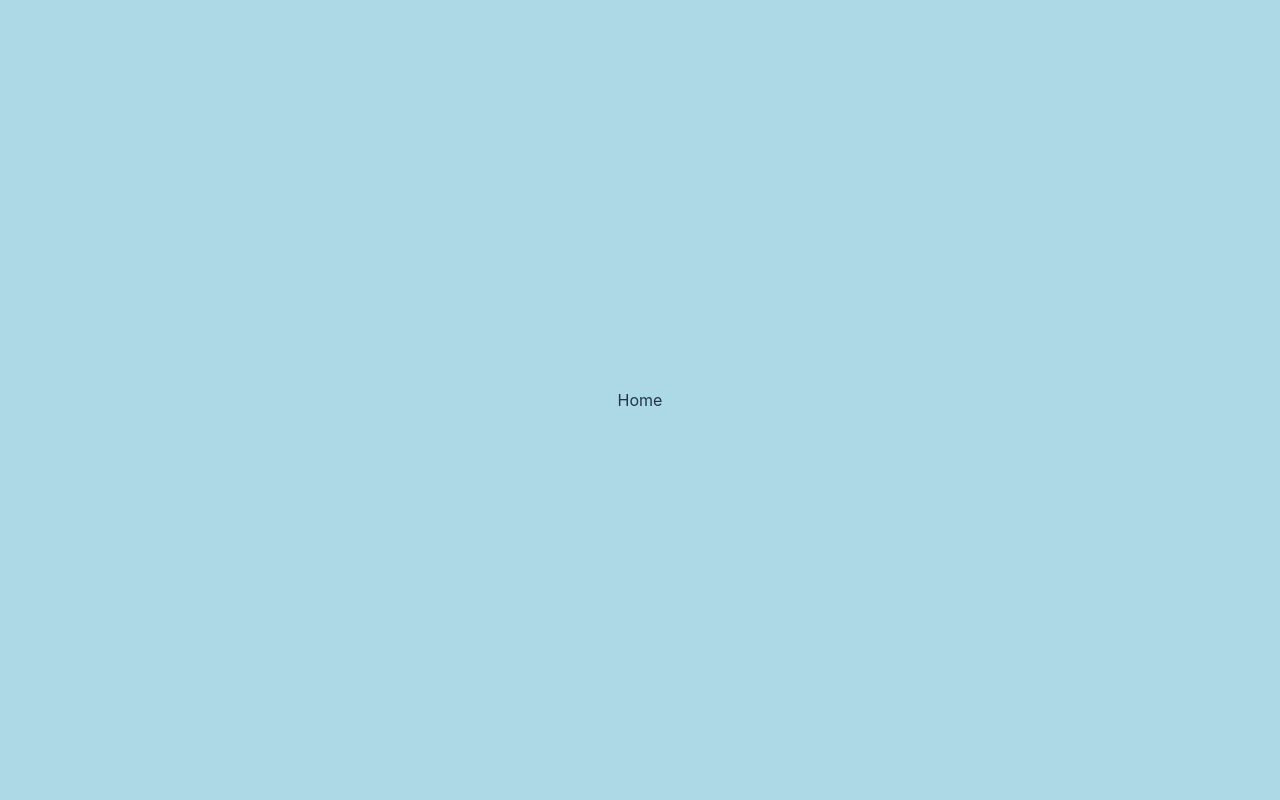
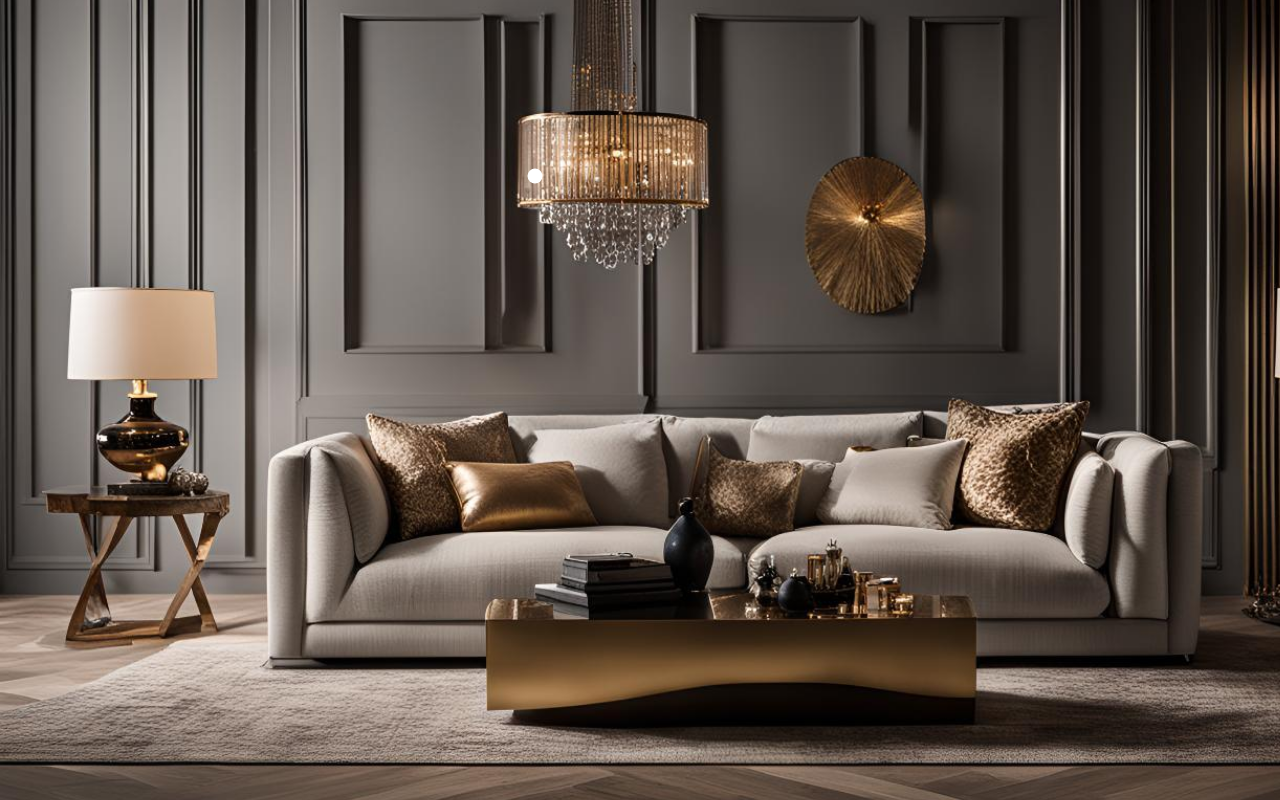
Before and after one commit to SyK5/Group_Final_Project, a React (Vite) app in the folder client/: page /#/ in a window 1280 px wide. Built offline with nearby package versions, Linux system fonts and the light colour scheme.

Commit message:
i try to get background with dot on the item what we wanna sell

```diff
--- a/client/package.json
+++ b/client/package.json
@@ -18,7 +18,6 @@
     "react-hook-form": "^7.53.0",
     "react-icons": "^5.3.0",
     "react-router-dom": "^6.27.0",
-    "sass": "^1.79.5",
     "scss": "^0.2.4"
   },
   "devDependencies": {
@@ -26,11 +25,15 @@
     "@types/react": "^18.3.10",
     "@types/react-dom": "^18.3.0",
     "@vitejs/plugin-react": "^4.3.2",
+    "autoprefixer": "^10.4.20",
     "eslint": "^9.11.1",
     "eslint-plugin-react": "^7.37.0",
     "eslint-plugin-react-hooks": "^5.1.0-rc.0",
     "eslint-plugin-react-refresh": "^0.4.12",
     "globals": "^15.9.0",
+    "postcss": "^8.4.47",
+    "sass": "^1.80.3",
+    "tailwindcss": "^3.4.14",
     "vite": "^5.4.8"
   }
 }
--- a/client/src/App.jsx
+++ b/client/src/App.jsx
@@ -1,6 +1,6 @@
 import { Route, Routes } from "react-router-dom";
 import { useState } from 'react'
-import './App.css'
+import './App.scss'
 
 
 import Home from "./components/Home.jsx";
--- /dev/null
+++ b/client/src/App.scss
@@ -0,0 +1,63 @@
+@tailwind base;
+@tailwind components;
+@tailwind utilities;
+
+
+#root {
+  width: 100vw;
+  height: 100vh;
+  text-align: center;
+}
+
+.logo {
+  height: 6em;
+  padding: 1.5em;
+  will-change: filter;
+  transition: filter 300ms;
+}
+.logo:hover {
+  filter: drop-shadow(0 0 2em #646cffaa);
+}
+.logo.react:hover {
+  filter: drop-shadow(0 0 2em #61dafbaa);
+}
+
+@keyframes logo-spin {
+  from {
+    transform: rotate(0deg);
+  }
+  to {
+    transform: rotate(360deg);
+  }
+}
+
+@media (prefers-reduced-motion: no-preference) {
+  a:nth-of-type(2) .logo {
+    animation: logo-spin infinite 20s linear;
+  }
+}
+
+.card {
+  padding: 2em;
+}
+
+.read-the-docs {
+  color: #888;
+}
+
+
+
+
+@media only screen and (min-width: 481px) {
+  /* For tablets: */
+  :root{
+    background-color: lightgreen;
+  }
+}
+
+@media only screen and (min-width: 1025px) {
+  /* For desktop: */
+  :root{
+    background-color: lightblue;
+  }
+}
--- a/client/src/components/Home.jsx
+++ b/client/src/components/Home.jsx
@@ -1,9 +1,95 @@
-import React from 'react'
+import React, { useEffect, useState } from 'react';
+import Draggable from 'react-draggable';
+import backgroundImage from "../assets/luxury_livi.jpg";
 
 const Home = () => {
+  const [dragPosition, setDragPosition] = useState(0); // Position des Draggen
+  const [imageSize, setImageSize] = useState({ width: window.innerWidth * 1.5, height: window.innerHeight });
+
+  // Prozentuale Koordinaten des Punktes (bezogen auf das Bild)
+  const [pointPosition, setPointPosition] = useState({ xPercent: 0.38, yPercent: 0.22 });
+
+  // Funktion zum Anpassen der Bildgröße und Position des Punktes bei Resize
+  const handleResize = () => {
+    const newWidth = window.innerWidth * 1.1; // 110% der Fensterbreite
+    const newHeight = window.innerHeight; // Höhe des Fensters
+
+    // Berechne die neue Position des Punktes basierend auf der prozentualen Position relativ zum neuen Bild
+    const newX = pointPosition.xPercent * newWidth;
+    const newY = pointPosition.yPercent * newHeight;
+
+    // Aktualisiere die Bildgröße und die neue Position des Punkts
+    setImageSize({ width: newWidth, height: newHeight });
+    setPointPosition({ x: newX, y: newY });
+  };
+
+  // useEffect zum Hinzufügen und Entfernen des Resize-Event Listeners
+  useEffect(() => {
+    window.addEventListener('resize', handleResize);
+
+    // Initiale Anpassung beim Laden
+    handleResize();
+
+    // Cleanup-Funktion, um den Event-Listener zu entfernen
+    return () => {
+      window.removeEventListener('resize', handleResize);
+    };
+  }, []);
+
   return (
-    <div>Home</div>
-  )
-}
+    <div
+      style={{
+        overflow: "hidden",
+        width: "100vw",
+        height: "100vh",
+        position: "relative",
+        display: "flex",
+        justifyContent: "center",
+        alignItems: "center",
+      }}
+    >
+      <Draggable
+        axis="x"
+        position={{ x: dragPosition, y: 0 }} // Aktuelle Drag-Position
+        onDrag={(e, data) => {
+          // Setze die neue Drag-Position
+          setDragPosition(data.x);
+        }}
+        bounds={{ left: -(imageSize.width - window.innerWidth), right: 0 }} // Drag-Bereich anpassen
+      >
+        <div
+          style={{
+            backgroundImage: `url(${backgroundImage})`,
+            backgroundSize: "cover", // Vollständige Abdeckung
+            backgroundRepeat: "no-repeat",
+            backgroundPosition: "center center", // Zentrierte Position des Bildes
+            width: `${imageSize.width}px`, // Dynamische Breite
+            height: `${imageSize.height}px`, // Dynamische Höhe
+            position: "absolute",
+            top: 0,
+            left: 0,
+          }}
+        >
+          {/* Punkt auf der Lampe */}
+          <a
+            href="/new-page" // Link zur neuen Seite
+            style={{
+              position: "absolute",
+              top: `${pointPosition.y}px`, // Y-Position des Punkts relativ zum Bild
+              left: `${pointPosition.x}px`, // X-Position des Punkts relativ zum Bild
+              width: "15px", // Größe des Punkts
+              height: "15px", // Größe des Punkts
+              backgroundColor: "white", // Farbe des Punkts
+              borderRadius: "50%", // Kreisförmiger Punkt
+              cursor: "pointer", // Zeiger ändert sich beim Hovern
+              transform: "translate(-50%, -50%)", // Punkt zentriert auf der Lampe
+            }}
+            title="Zur Lampe"
+          />
+        </div>
+      </Draggable>
+    </div>
+  );
+};
 
-export default Home
+export default Home;
--- a/client/src/components/Layout.jsx
+++ b/client/src/components/Layout.jsx
@@ -1,15 +1,14 @@
 import React, { useContext } from "react";
 import { Outlet } from "react-router-dom";
 // import Navbar from "../components/Navbar";
-import { MainContext } from "../contexts/Context_main";
+// import { MainContext } from "../contexts/Context_main";
 
 const Layout = () => {
-//   const { cartsState } = useContext(MainContext);
-
-//   const containerWidth = cartsState.isOpen ? "calc(100vw - 200px)" : "100%";
+  // const { cartsState } = useContext(MainContext);
+  // const containerWidth = cartsState.isOpen ? "calc(100vw - 200px)" : "100%";
 
   return (
-    <div className="app" style={{width: '10vw' }}>
+    <div className="app" style={{ width: '100vw', height: '100vh', overflow: 'hidden' }}>
       {/* <Navbar /> */}
       <Outlet />
     </div>
--- a/client/src/index.css
+++ b/client/src/index.css
@@ -1,3 +1,8 @@
+@tailwind base;
+@tailwind components;
+@tailwind utilities;
+
+
 :root {
   font-family: Inter, system-ui, Avenir, Helvetica, Arial, sans-serif;
   line-height: 1.5;
--- /dev/null
+++ b/client/tailwind.config.js
@@ -0,0 +1,9 @@
+module.exports = {
+  content: [
+    './src/**/*.{js,jsx}',
+  ],
+  theme: {
+    extend: {},
+  },
+  plugins: [],
+}
```
Also changed, not shown: client/src/assets/luxury_livi.jpg (added), 1 other file (tests, documents, lock files or other folders).
